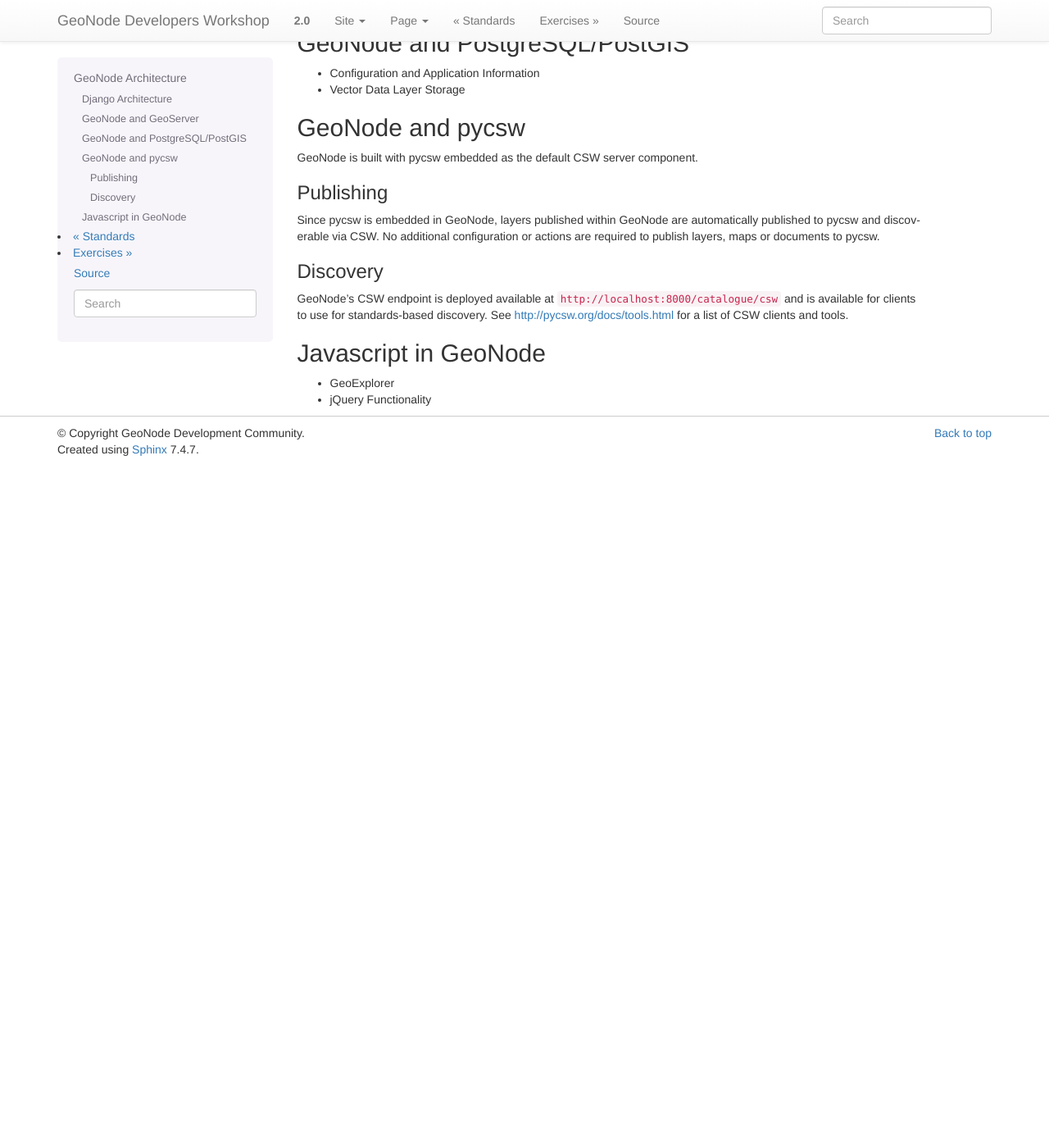
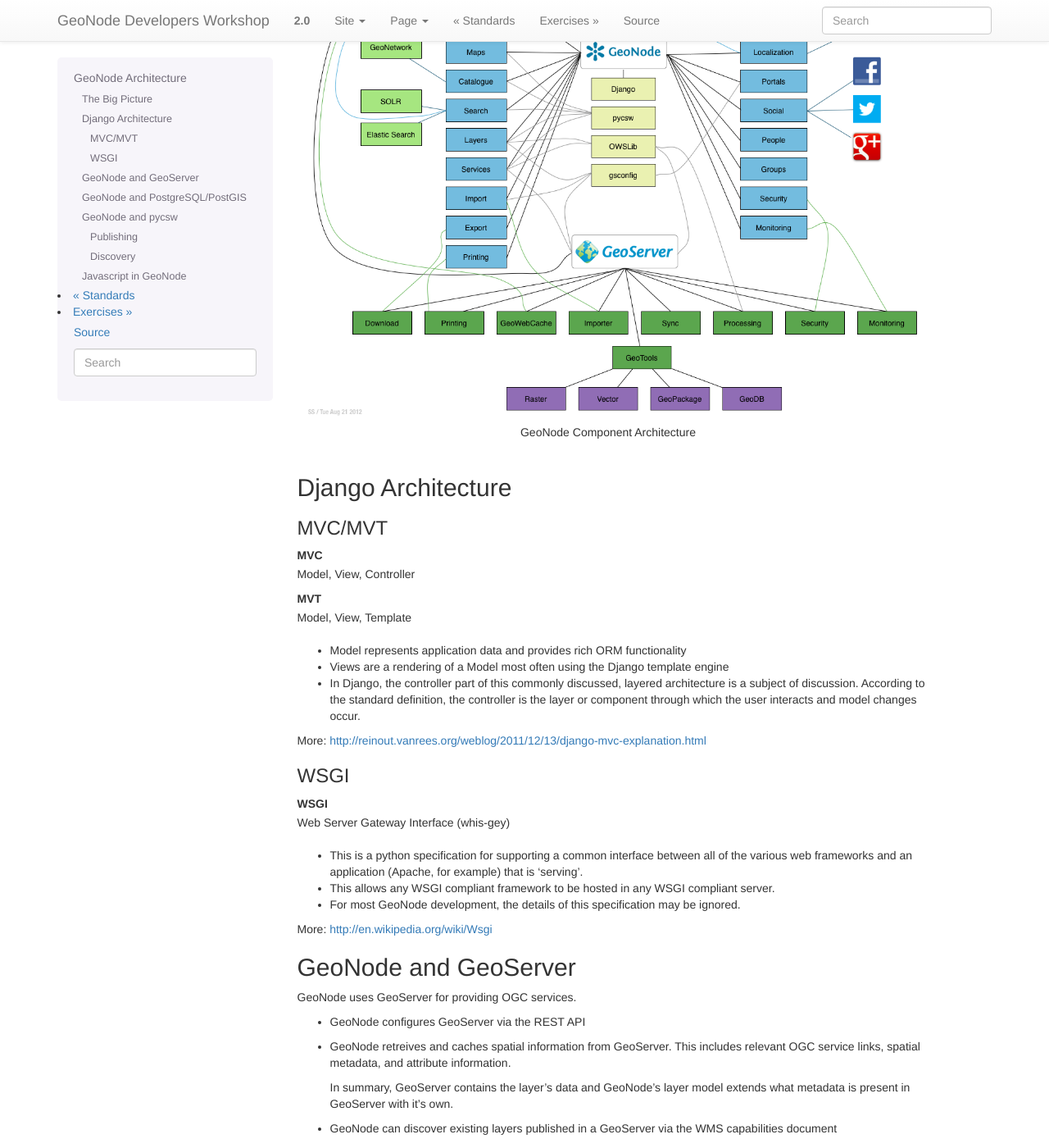
Before and after one commit to lucacasagrande/geonode-workshops, a Sphinx documentation site: the page built from devel/doc/intro/architecture.rst, in a window 1280 px wide and 1400 px high, scrolled down 290 px. Shown: the whole window at 82% size. Built offline with Sphinx 7.4.7, drawn with Linux system fonts in a browser that asks for light colours; before the commit the page ends 900 px from its top, so only the background shows below that; some of the changed text lies outside the part shown.

Commit message:
more architecture content and image

```diff
--- a/devel/doc/intro/architecture.rst
+++ b/devel/doc/intro/architecture.rst
@@ -3,25 +3,83 @@
 GeoNode Architecture
 ====================
 
+The Big Picture
+---------------
+
+.. figure:: img/geonode_component_architecture.png
+   :align: center
+
+   GeoNode Component Architecture
+
+
+
 Django Architecture
 -------------------
 
-- MVC
-- WSGI
+MVC/MVT
+.......
+
+MVC
+  Model, View, Controller
+MVT
+  Model, View, Template
+
+- Model represents application data and provides rich ORM functionality
+- Views are a rendering of a Model most often using the Django template engine
+- In Django, the controller part of this commonly discussed, layered architecture is a
+  subject of discussion. According to the standard definition, the controller is the
+  layer or component through which the user interacts and model changes occur.
+
+More: http://reinout.vanrees.org/weblog/2011/12/13/django-mvc-explanation.html
+
+WSGI
+....
+
+WSGI
+  Web Server Gateway Interface (whis-gey)
+
+
+- This is a python specification for supporting a common interface between all of the
+  various web frameworks and an application (Apache, for example) that is 'serving'.
+- This allows any WSGI compliant framework to be hosted in any WSGI compliant server.
+- For most GeoNode development, the details of this specification may be ignored.
+
+More: http://en.wikipedia.org/wiki/Wsgi
+
 
 GeoNode and GeoServer
 ---------------------
 
-- Configuration via the REST API
+GeoNode uses GeoServer for providing OGC services.
 
-- Authentication and Authorization
+- GeoNode configures GeoServer via the REST API
+- GeoNode retreives and caches spatial information from GeoServer. This includes
+  relevant OGC service links, spatial metadata, and attribute information.
+
+  In summary, GeoServer contains the layer's data and GeoNode's layer model
+  extends what metadata is present in GeoServer with it's own.
+- GeoNode can discover existing layers published in a GeoServer via the WMS
+  capabilities document
+- GeoServer delegates authentication and authorization to GeoNode
+- Data uploaded to GeoNode is first processed in GeoNode and finally published
+  to GeoServer (or ingested into the spatial database)
+
 
 GeoNode and PostgreSQL/PostGIS
 ------------------------------
 
-- Configuration and Application Information
+In production, GeoNode is configured to use PostgreSQL/PostGIS for it's persistent
+store. In development and testing mode, often an embedded sqlite database is used.
+The latter is not suggested for production.
 
-- Vector Data Layer Storage
+- The database stores configuration and application information. This includes
+  users, layers, maps, etc.
+- It is recommended that GeoNode be configured to use PostgresSQL/PostGIS for
+  storing vector data as well. While serving layers directly from shapefile
+  allows for adequate performance in many cases, storing features in the database
+  allows for better performance especially when using complex style rules based
+  on attributes.
+
 
 GeoNode and pycsw
 -----------------
@@ -29,14 +87,14 @@
 GeoNode is built with pycsw embedded as the default CSW server component.
 
 Publishing
-^^^^^^^^^^
+..........
 
 Since pycsw is embedded in GeoNode, layers published within GeoNode are automatically published
 to pycsw and discoverable via CSW.  No additional configuration or actions are required to publish
 layers, maps or documents to pycsw.
 
 Discovery
-^^^^^^^^^
+.........
 
 GeoNode's CSW endpoint is deployed available at ``http://localhost:8000/catalogue/csw`` and is
 available for clients to use for standards-based discovery.  See http://pycsw.org/docs/tools.html
@@ -45,6 +103,6 @@
 Javascript in GeoNode
 ---------------------
 
-- GeoExplorer
-
-- jQuery Functionality
+- GeoExplorer runs in the browser and talks with GeoNode and GeoServer's APIs
+  using AJAX.
+- jQuery is used for incremental enhancement of many GeoNode HTML interfaces.
```
Also changed, not shown: devel/doc/intro/img/geonode_component_architecture.png (added).
